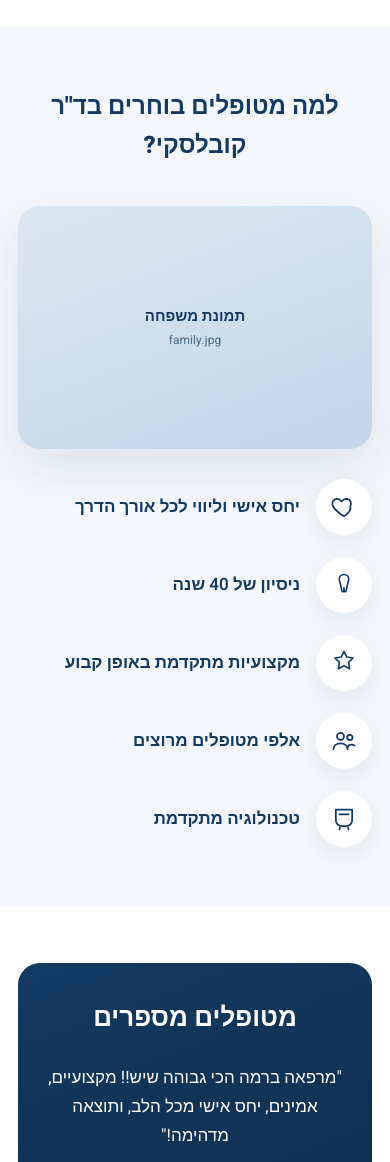
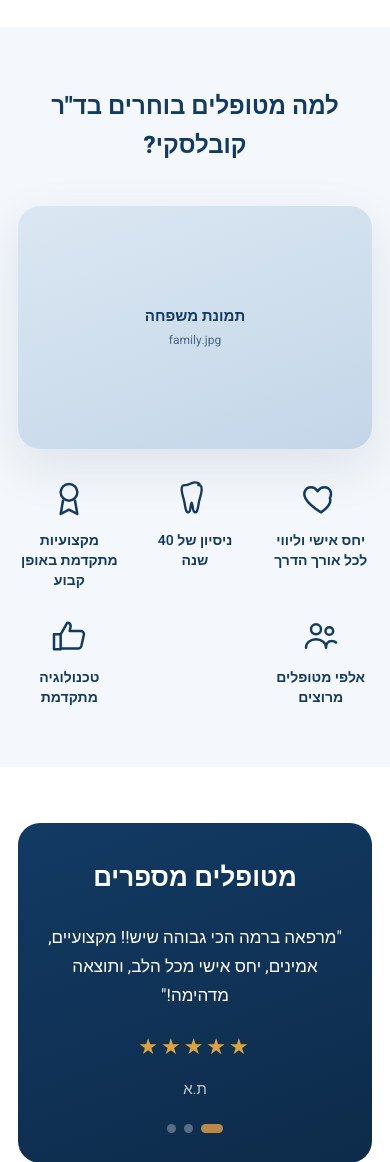
Before and after one commit to maratrempel/studio-app, a PHP site: page /dryossi/index.html in a window 390 px wide. Shown: the part 3320-4482 px from the top of the page. Run offline with PHP 8.4, Linux system fonts and the light colour scheme.

Commit message:
Refine homepage to match design mockup (QA fixes)
- Why-choose section: switch to a horizontal icon row on the left with the
  family photo on the right, matching the original layout (was a vertical
  list with circular icons on the wrong side)
- Move hero background swirl to the top-right per the mockup
- Replace bulb-like specialty icons with a clearer tooth silhouette
- Wrap the why-choose items 3-per-row on mobile

Co-Authored-By: Claude Fable 5 <noreply@anthropic.com>
Claude-Session: https://claude.ai/code/session_01J46oppYmqVLKoS7Q82nrk8

```diff
--- a/dryossi/css/style.css
+++ b/dryossi/css/style.css
@@ -185,9 +185,9 @@ svg { display: block; }
 }
 .hero__bg-swirl {
   position: absolute;
-  top: -80px; left: -120px;
-  width: 520px; height: 520px;
-  background: radial-gradient(circle at 30% 30%, #eaf3fb 0%, rgba(234,243,251,0) 62%);
+  top: -120px; right: -140px;
+  width: 560px; height: 560px;
+  background: radial-gradient(circle at 70% 30%, #e8f2fb 0%, rgba(232,242,251,0) 60%);
   border-radius: 50%;
   z-index: 0;
 }
@@ -423,25 +423,30 @@ svg { display: block; }
 }
 .why__grid {
   display: grid;
-  grid-template-columns: 1fr 1fr;
-  gap: 40px;
+  grid-template-columns: 1fr 1.15fr;
+  gap: 44px;
   align-items: center;
 }
-.why__points { display: grid; gap: 22px; }
-.why__points li { display: flex; align-items: center; gap: 16px; }
+/* 5 items in a horizontal row: icon on top, label beneath */
+.why__points {
+  display: flex;
+  justify-content: space-between;
+  gap: 14px;
+}
+.why__points li {
+  flex: 1;
+  display: flex;
+  flex-direction: column;
+  align-items: center;
+  text-align: center;
+  gap: 12px;
+}
 .why__icon {
-  flex-shrink: 0;
-  width: 56px; height: 56px;
-  border-radius: 50%;
-  background: #fff;
+  color: var(--navy);
   display: flex;
-  align-items: center;
-  justify-content: center;
-  color: var(--navy);
-  box-shadow: var(--shadow-soft);
 }
-.why__icon svg { width: 28px; height: 28px; }
-.why__label { font-size: 17px; font-weight: 600; color: var(--navy); }
+.why__icon svg { width: 40px; height: 40px; }
+.why__label { font-size: 14px; font-weight: 600; color: var(--navy); line-height: 1.4; }
 
 .why__photo {
   aspect-ratio: 16 / 11;
@@ -638,9 +643,8 @@ svg { display: block; }
   .about__grid { grid-template-columns: 1fr; gap: 34px; }
   .about__aside { max-width: 480px; margin-inline: auto; width: 100%; }
 
-  /* Why stacks, photo first */
+  /* Why stacks, photo on top */
   .why__grid { grid-template-columns: 1fr; gap: 30px; }
-  .why__media { order: -1; }
   .why__photo { max-width: 520px; margin-inline: auto; }
 
   .testi { padding: 40px 64px 34px; }
@@ -676,6 +680,10 @@ svg { display: block; }
   .section-title { font-size: 24px; }
   .about { padding-block: 44px; }
 
+  /* Why: wrap the 5 items to 3-per-row on phones */
+  .why__points { flex-wrap: wrap; row-gap: 26px; }
+  .why__points li { flex: 0 0 29%; }
+
   .footer-contact__inner { flex-direction: column; align-items: stretch; }
   .footer-contact__cta { margin-inline-start: 0; }
   .footer-main__inner { grid-template-columns: 1fr; gap: 26px; text-align: center; }
--- a/dryossi/index.html
+++ b/dryossi/index.html
@@ -203,11 +203,11 @@
               </li>
               <li>
                 <span>עקירות כירורגיות ושיני בינה</span>
-                <svg viewBox="0 0 24 24" aria-hidden="true"><path d="M12 3c-2.5 0-4 1.8-4 4 0 1.6.5 2.6.9 4 .5 1.8.7 4.2 1.3 6 .4 1.2 1.4 1.1 1.6-.1.2-1.2.2-2.9.2-2.9s0 1.7.2 2.9c.2 1.2 1.2 1.3 1.6.1.6-1.8.8-4.2 1.3-6 .4-1.4.9-2.4.9-4 0-2.2-1.5-4-4-4z" fill="none" stroke="currentColor" stroke-width="1.4"/></svg>
+                <svg viewBox="0 0 24 24" aria-hidden="true"><path d="M12 2C9.5 2 8.2 3.7 6.6 3.7 5.2 3.7 4 3.4 4 6.2c0 2.6.9 4.4 1.5 7 .5 2.2.7 5.2 1.5 6.3.7 1 1.8.5 2.1-1.1.3-1.7.5-4.2.9-4.2s.6 2.5.9 4.2c.3 1.6 1.4 2.1 2.1 1.1.8-1.1 1-4.1 1.5-6.3.6-2.6 1.5-4.4 1.5-7 0-2.8-1.2-2.5-2.6-2.5C15.8 3.7 14.5 2 12 2z" fill="none" stroke="currentColor" stroke-width="1.4"/></svg>
               </li>
               <li>
                 <span>הלבנת שיניים</span>
-                <svg viewBox="0 0 24 24" aria-hidden="true"><path d="M12 3c-2.5 0-4 1.8-4 4 0 1.6.5 2.6.9 4 .5 1.8.7 4.2 1.3 6 .4 1.2 1.4 1.1 1.6-.1.2-1.2.2-2.9.2-2.9s0 1.7.2 2.9c.2 1.2 1.2 1.3 1.6.1.6-1.8.8-4.2 1.3-6 .4-1.4.9-2.4.9-4 0-2.2-1.5-4-4-4z" fill="none" stroke="currentColor" stroke-width="1.4"/></svg>
+                <svg viewBox="0 0 24 24" aria-hidden="true"><path d="M12 2C9.5 2 8.2 3.7 6.6 3.7 5.2 3.7 4 3.4 4 6.2c0 2.6.9 4.4 1.5 7 .5 2.2.7 5.2 1.5 6.3.7 1 1.8.5 2.1-1.1.3-1.7.5-4.2.9-4.2s.6 2.5.9 4.2c.3 1.6 1.4 2.1 2.1 1.1.8-1.1 1-4.1 1.5-6.3.6-2.6 1.5-4.4 1.5-7 0-2.8-1.2-2.5-2.6-2.5C15.8 3.7 14.5 2 12 2z" fill="none" stroke="currentColor" stroke-width="1.4"/></svg>
               </li>
               <li>
                 <span>כתרים וגשרים</span>
@@ -236,17 +236,24 @@
         <h2 class="section-title section-title--center">למה מטופלים בוחרים בד"ר קובלסקי?</h2>
 
         <div class="why__grid">
+          <div class="why__media">
+            <!-- החליפו את התמונה בקובץ assets/images/family.jpg -->
+            <div class="why__photo" role="img" aria-label="משפחה מרוצה">
+              <span class="img-placeholder">תמונת משפחה<br><small>family.jpg</small></span>
+            </div>
+          </div>
+
           <ul class="why__points">
             <li>
               <span class="why__icon" aria-hidden="true"><svg viewBox="0 0 24 24"><path d="M12 20s-7-4.3-9.3-8.4C1 8.5 2.6 5 6 5c2 0 3.2 1.2 4 2.3C10.8 6.2 12 5 14 5c3.4 0 5 3.5 3.3 6.6C19 15.7 12 20 12 20z" fill="none" stroke="currentColor" stroke-width="1.5" stroke-linejoin="round"/></svg></span>
               <span class="why__label">יחס אישי וליווי לכל אורך הדרך</span>
             </li>
             <li>
-              <span class="why__icon" aria-hidden="true"><svg viewBox="0 0 24 24"><path d="M12 3c-2.5 0-4 1.8-4 4 0 1.6.5 2.6.9 4 .5 1.8.7 4.2 1.3 6 .4 1.2 1.4 1.1 1.6-.1.2-1.2.2-2.9.2-2.9s0 1.7.2 2.9c.2 1.2 1.2 1.3 1.6.1.6-1.8.8-4.2 1.3-6 .4-1.4.9-2.4.9-4 0-2.2-1.5-4-4-4z" fill="none" stroke="currentColor" stroke-width="1.4"/></svg></span>
+              <span class="why__icon" aria-hidden="true"><svg viewBox="0 0 24 24"><path d="M12 2C9.5 2 8.2 3.7 6.6 3.7 5.2 3.7 4 3.4 4 6.2c0 2.6.9 4.4 1.5 7 .5 2.2.7 5.2 1.5 6.3.7 1 1.8.5 2.1-1.1.3-1.7.5-4.2.9-4.2s.6 2.5.9 4.2c.3 1.6 1.4 2.1 2.1 1.1.8-1.1 1-4.1 1.5-6.3.6-2.6 1.5-4.4 1.5-7 0-2.8-1.2-2.5-2.6-2.5C15.8 3.7 14.5 2 12 2z" fill="none" stroke="currentColor" stroke-width="1.4"/></svg></span>
               <span class="why__label">ניסיון של 40 שנה</span>
             </li>
             <li>
-              <span class="why__icon" aria-hidden="true"><svg viewBox="0 0 24 24"><path d="M12 2l2.4 4.9 5.4.8-3.9 3.8.9 5.4-4.8-2.5-4.8 2.5.9-5.4L4.2 7.7l5.4-.8L12 2z" fill="none" stroke="currentColor" stroke-width="1.4" stroke-linejoin="round"/></svg></span>
+              <span class="why__icon" aria-hidden="true"><svg viewBox="0 0 24 24"><circle cx="12" cy="8" r="5" fill="none" stroke="currentColor" stroke-width="1.5"/><path d="M8.5 12.5L7 21l5-2.6L17 21l-1.5-8.5" fill="none" stroke="currentColor" stroke-width="1.5" stroke-linejoin="round"/></svg></span>
               <span class="why__label">מקצועיות מתקדמת באופן קבוע</span>
             </li>
             <li>
@@ -254,17 +261,10 @@
               <span class="why__label">אלפי מטופלים מרוצים</span>
             </li>
             <li>
-              <span class="why__icon" aria-hidden="true"><svg viewBox="0 0 24 24"><path d="M9 18l-1 3M15 18l1 3M5 4h14v9a5 5 0 01-5 5h-4a5 5 0 01-5-5V4zM8 8h8" fill="none" stroke="currentColor" stroke-width="1.5" stroke-linecap="round" stroke-linejoin="round"/></svg></span>
+              <span class="why__icon" aria-hidden="true"><svg viewBox="0 0 24 24"><path d="M7 11v9H3v-9h4zm0 0l4-7c1.3 0 2 .9 2 2.2L12.4 9H19a2 2 0 012 2l-1.6 7a2 2 0 01-2 1.5H7" fill="none" stroke="currentColor" stroke-width="1.5" stroke-linejoin="round"/></svg></span>
               <span class="why__label">טכנולוגיה מתקדמת</span>
             </li>
           </ul>
-
-          <div class="why__media">
-            <!-- החליפו את התמונה בקובץ assets/images/family.jpg -->
-            <div class="why__photo" role="img" aria-label="משפחה מרוצה">
-              <span class="img-placeholder">תמונת משפחה<br><small>family.jpg</small></span>
-            </div>
-          </div>
         </div>
       </div>
     </section>
```
